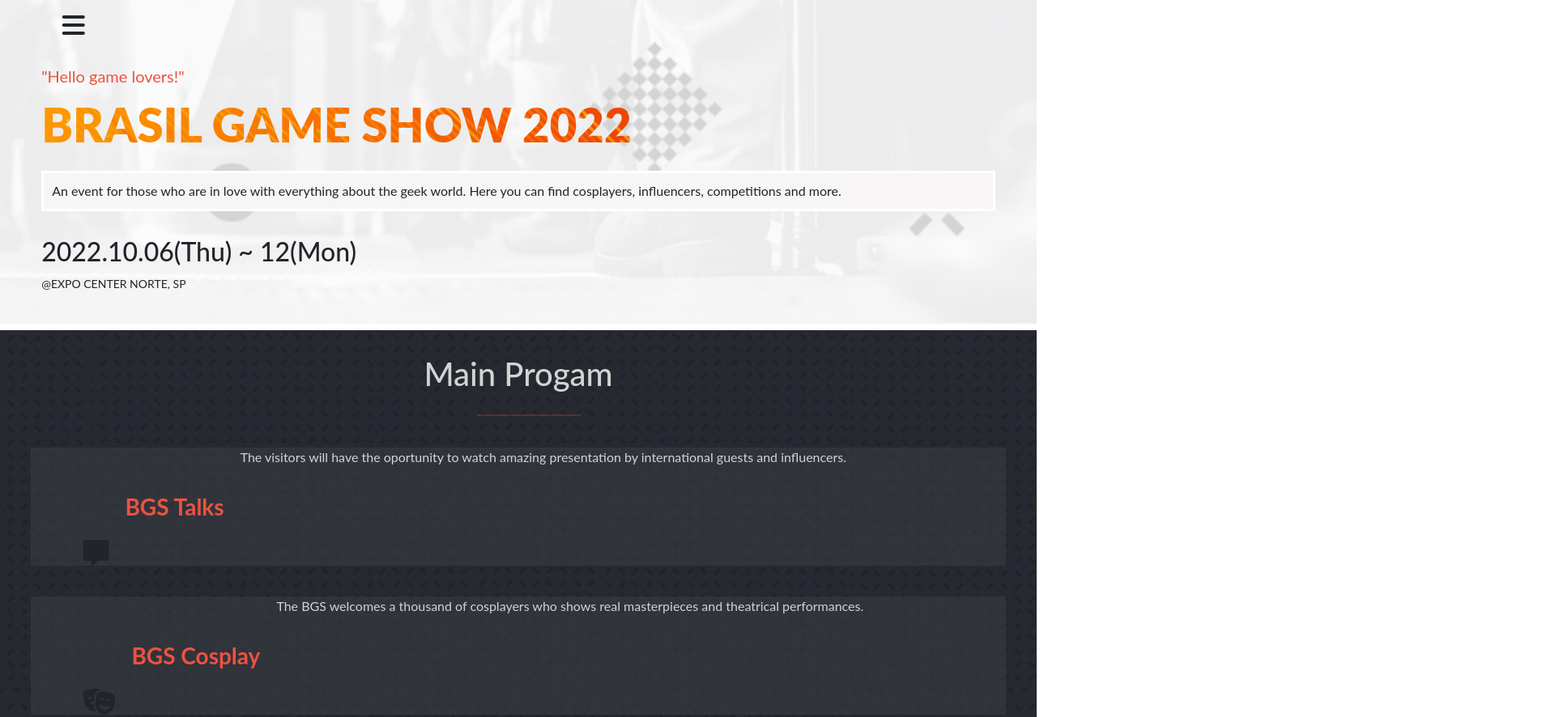
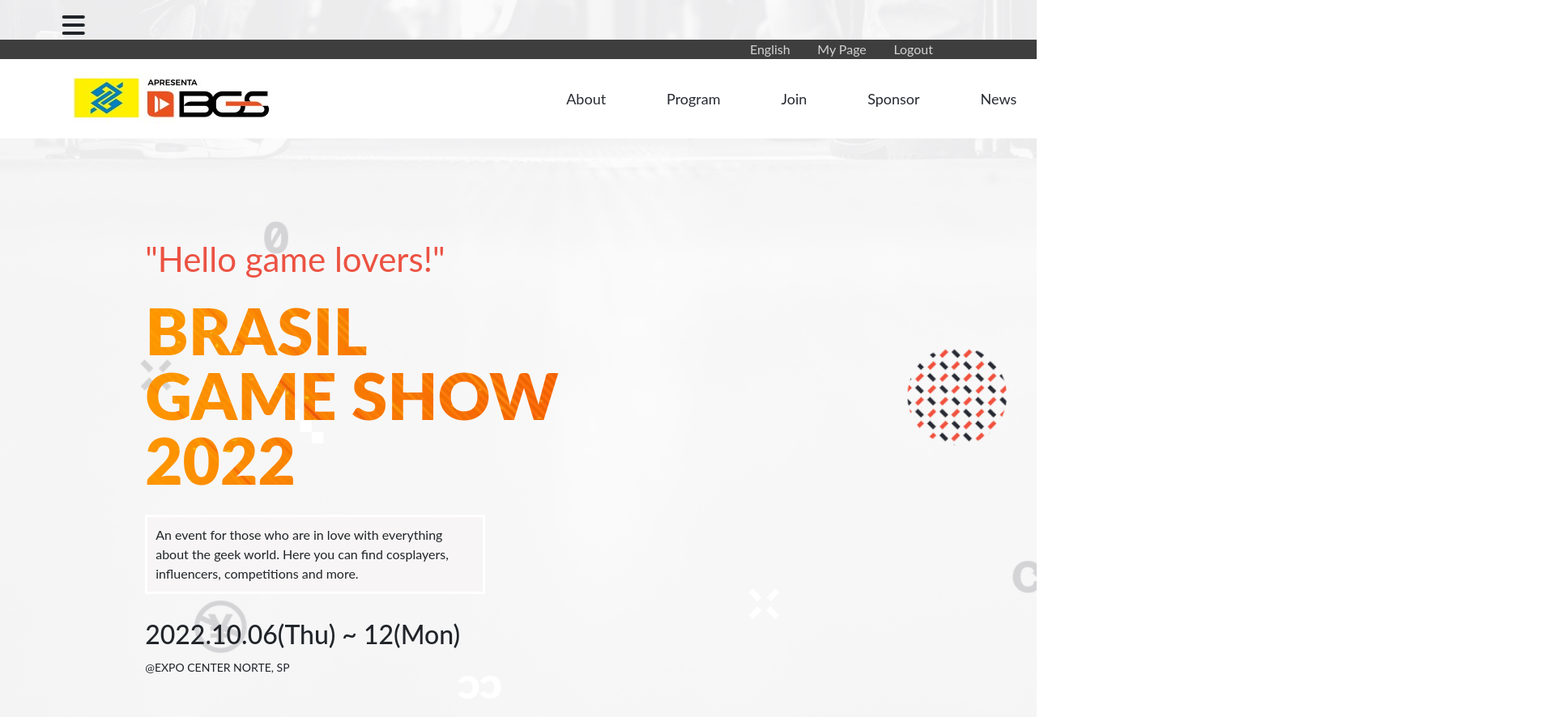
Before and after one commit to PedroH-Neves/Capstone-project-1, a website: page index.html in a window 1280 px wide. Shown: the top 886 px of the page at 81% size, 1920 px wide, since content can reach past the window. Drawn offline with nearby package versions, Linux system fonts and the light colour scheme; a web font is replaced by a local one.

Commit message:
Add desktop version

```diff
--- a/index.html
+++ b/index.html
@@ -21,7 +21,7 @@
       <ul class="menu-mobile-list unic-font">
         <li class="menu-mobile-list-itens"><a href="about.html" class="no-underscore color-three">About</a></li>
         <hr class="menu-mobile-line">
-        <li class="menu-mobile-list-itens color-three">Program</li>
+        <li class="menu-mobile-list-itens color-three"><a href="index.html" class="no-underscore color-three">Program</a></li>
         <hr class="menu-mobile-line">
         <li class="menu-mobile-list-itens color-three">Join</li>
         <hr class="menu-mobile-line">
@@ -30,7 +30,21 @@
         <li class="menu-mobile-list-itens color-three">News</li>
       </ul>
     </div>
-    <div class="desktop-menu"></div>
+    <div class="desktop-menu">
+      <ul class="desktop-list color-three">
+        <li class="desktop-list-itens">English</li>
+        <li class="desktop-list-itens">My Page</li>
+        <li class="desktop-list-itens">Logout</li>
+      </ul>
+      <ul class="menu-desktop-list">
+        <img src="./assets/logo/image.jpg" alt="bgs logo" class="bgs-logo">
+        <li class="menu-desktop-list-itens"><a href="about.html" class="no-underscore color-one">About</a></li>
+        <li class="menu-desktop-list-itens color-one"><a href="index.html" class="no-underscore color-one">Program</a></li>
+        <li class="menu-desktop-list-itens color-one">Join</li>
+        <li class="menu-desktop-list-itens color-one">Sponsor</li>
+        <li class="menu-desktop-list-itens color-one">News</li>
+      </ul>
+    </div>
     <section class="header-section">
       <p class="color-two event-call">"Hello game lovers!"</p>
       <h1 class="event-name">BRASIL GAME SHOW 2022</h1>
@@ -44,6 +58,7 @@
     <section class="program-section">
       <h1 class="color-three program-section-title">Main Progam</h1>
       <hr class="section-line">
+      <div class="desktop-cards">
         <div class="program-card">
          <i class="fa-solid fa-message card-icons"></i>
          <h3 class="program-card-name color-two">
@@ -89,6 +104,7 @@
            BGS Jam is pure emotion!In 48 hours, teams made up of students try yo develop the best game to win the prize.
          </p>
         </div>
+      </div>
        <a href="https://www.brasilgameshow.com.br" rel="noopener" target="_blank" class="program-btn color-three no-underscore">Join Brasil Game Show 2022</a>
     </section>
     <div class="guests-title">
--- a/index.js
+++ b/index.js
@@ -84,8 +84,7 @@
     </div>
 </div>
   `;
-  if(item.id > 2) {
-    console.log(item.id)
+  if(item.id > 2  && screen.width < 768) {
     document.getElementById(`guest${item.id}`).classList.add('more-guests');
   }
 });
--- a/style.css
+++ b/style.css
@@ -16,6 +16,12 @@
   background-size: cover;
 }
 
+.fa-bars {
+  font-size: 32px;
+  padding-top: 15px;
+  padding-left: 6%;
+}
+
 .mobile-menu {
   display: none;
   background-color: #272a31;
@@ -24,6 +30,10 @@
   left: 0;
   right: 0;
   bottom: 0;
+}
+
+.desktop-menu {
+  display: none;
 }
 
 .menu-mobile-line {
@@ -246,6 +256,108 @@
   width: 15%;
 }
 
+@media (min-width: 768px) {
+
+  .menu-bars {
+    display: none;
+  }
+
+  .header {
+    background-image: url(./assets/background/desktop-background.png);
+  }
+
+  .header-section {
+    padding-top: 8%;
+    margin-left: 10%;
+    padding-bottom: 4%;
+  }
+
+  .desktop-menu {
+    display: block;
+  }
+
+  .desktop-list {
+    display: flex;
+    list-style: none;
+    justify-content: flex-end;
+    gap: 3%;
+    background-color: #3e3e3e;
+    padding-right: 10%;
+    margin-bottom: 0;
+  }
+
+  .menu-desktop-list {
+    display: flex;
+    gap: 6%;
+    justify-content: center;
+    background-color: #fff;
+    list-style: none;
+  }
+
+  .menu-desktop-list-itens {
+    display: flex;
+    align-items: center;
+    font-size: 18px;
+  }
+
+  .bgs-logo {
+    padding-right: 20%;
+  }
+
+  .event-call {
+    font-size: 42px;
+  }
+
+  .event-name {
+    font-size: 80px;
+    width: 50%;
+  }
+
+  .event-desc {
+    width: 40%;
+  }
+
+  /* MAIN */
+
+  .desktop-cards {
+    display: flex;
+  }
+
+  .program-card {
+    display: flex;
+    flex-direction: column;
+    align-items: center;
+    padding: 10px;
+    margin: 1%;
+  }
+
+  .program-btn {
+    display: flex;
+    justify-content: center;
+  }
+
+  /* GUEST SECTION */
+
+  .guests-title {
+    font-size: 32px;
+  }
+
+  #guests-section {
+    display: flex;
+    flex-direction: row;
+  }
+
+  .more-btn {
+    display: none;
+  }
+
+  /* FOOTER */
+
+  .footer-partners {
+    display: none;
+  }
+}
+
 /* GLOBAL */
 
 .color-one {
@@ -268,12 +380,6 @@
   color: #d3d3d3;
   padding-top: 15px;
   margin-left: 90%;
-}
-
-.fa-bars {
-  font-size: 32px;
-  padding-top: 15px;
-  padding-left: 6%;
 }
 
 .fa-chevron-down {
```
Also changed, not shown: about.html (+28 -7 lines). Lines whose indentation alone changed are shown as unchanged.
